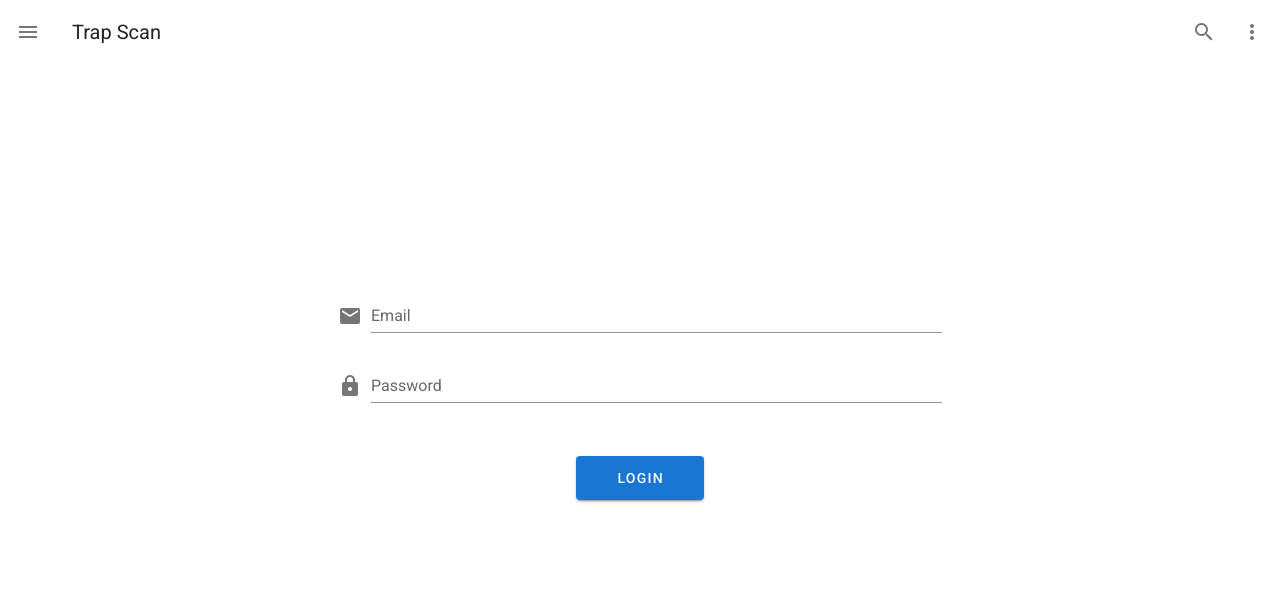
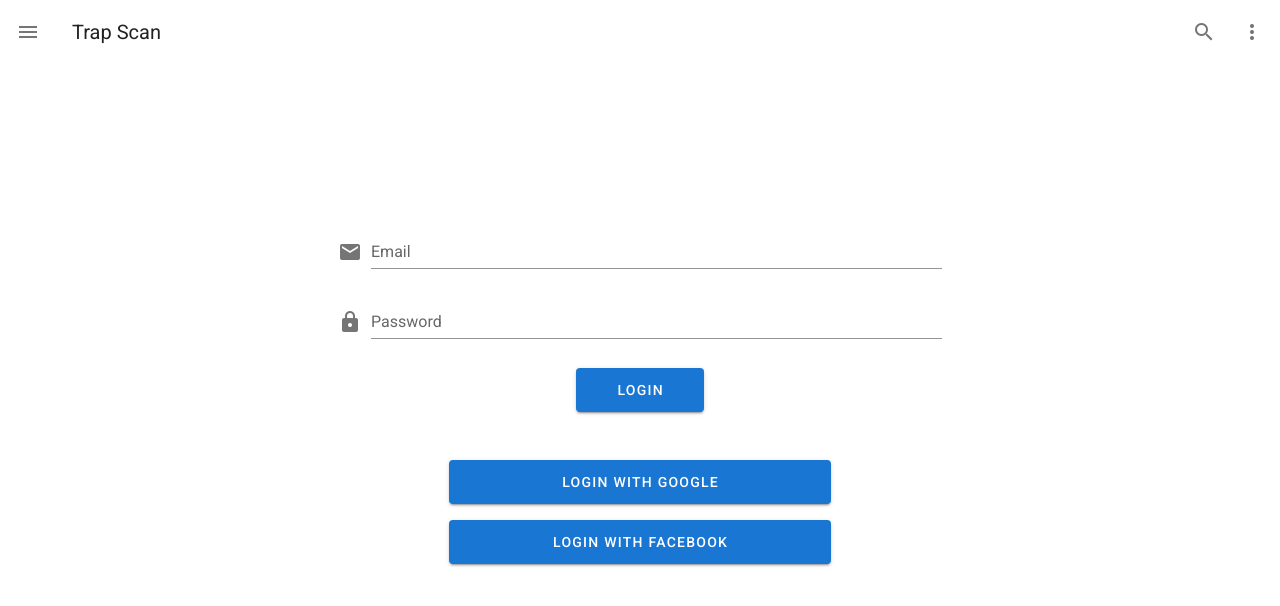
Before and after one commit to gardner/TrapScan, a Vue app: page / in a window 1280 px wide. Shown: the top 606 px of the page. Built offline with nearby package versions, Linux system fonts and the light colour scheme; no server answers; what vue-qrcode-reader would draw is missing.

Commit message:
Adding google auth

```diff
--- a/src/App.vue
+++ b/src/App.vue
@@ -16,6 +16,7 @@
 import { mapGetters } from 'vuex'
 import Navbar from './components/Navbar'
 import BottomNav from './components/BottomNav'
+import firebase from 'firebase'
 export default {
   name: 'App',
   components: {
@@ -25,6 +26,19 @@ export default {
   data: () => ({
     //
   }),
+  created () {
+    firebase.auth().onAuthStateChanged(user => {
+      console.log('State Changed! User => ' + user)
+      this.$store.dispatch('setUser', { user })
+      if (user) {
+        // User - go to dashboard
+        this.$router.push('/dashboard').catch(() => {})
+      } else {
+        // No user, redirect to login
+        this.$router.push('/').catch(() => {})
+      }
+    })
+  },
   computed: {
     ...mapGetters(['getUser', 'isUserAuth'])
   }
--- a/src/components/Navbar.vue
+++ b/src/components/Navbar.vue
@@ -14,12 +14,12 @@
       <v-icon>mdi-magnify</v-icon>
     </v-btn>
 
+    <v-btn icon @>
+      <v-icon>mdi-dots-vertical</v-icon>
+    </v-btn>
+
     <v-btn icon v-if="isUserAuth" @click="signOut">
       <v-icon>mdi-logout</v-icon>
-    </v-btn>
-
-    <v-btn icon @>
-      <v-icon>mdi-dots-vertical</v-icon>
     </v-btn>
   </v-app-bar>
 </template>
--- a/src/main.js
+++ b/src/main.js
@@ -38,10 +38,9 @@ var firebaseConfig = {
 // Initialize Firebase
 firebase.initializeApp(firebaseConfig)
 
-store.dispatch('auth')
-
 let app = ''
 firebase.auth().onAuthStateChanged(user => {
+  // store.dispatch('setUser', user)
   if (!app) {
     app = new Vue({
       router,
--- a/src/store/index.js
+++ b/src/store/index.js
@@ -1,11 +1,8 @@
 import Vue from 'vue'
 import Vuex from 'vuex'
 import firebase from 'firebase'
-import router from '../router'
-// import router from '../router/'
 
 Vue.use(Vuex)
-
 export default new Vuex.Store({
   state: {
     user: null,
@@ -28,10 +25,8 @@ export default new Vuex.Store({
       firebase
         .auth()
         .signInWithEmailAndPassword(email, password)
-        .then(data => {
-          router.push('/dashboard')
-        })
         .catch(error => {
+          alert(error)
           commit('setError', error)
         })
     },
@@ -39,10 +34,25 @@ export default new Vuex.Store({
       firebase
         .auth()
         .signOut()
-        .then(data => {
-          router.push('/')
+        .catch(error => {
+          alert(error)
+          commit('setError', error)
         })
-        .catch(error => {
+    },
+    loginWithGooglePopUp ({ commit }) {
+      var provider = new firebase.auth.GoogleAuthProvider()
+      firebase.auth()
+        .signInWithPopup(provider)
+        .catch((error) => {
+          alert(error)
+          commit('setError', error)
+        })
+    },
+    loginWithGoogleRedirect ({ commit }) {
+      var provider = new firebase.auth.GoogleAuthProvider()
+      firebase.auth()
+        .signInWithPopup(provider)
+        .catch((error) => {
           alert(error)
           commit('setError', error)
         })
@@ -51,11 +61,13 @@ export default new Vuex.Store({
       commit('setEmail', email)
     },
     finishMagicSignIn ({ commit }, { user }) {
-      // router.push('/dashboard')
       commit('setUser', user)
     },
     setError ({ commit }, { error }) {
       commit('setError', error)
+    },
+    setUser ({ commit }, { user }) {
+      commit('setUser', user)
     }
   },
   modules: {
--- a/src/views/Dashboard.vue
+++ b/src/views/Dashboard.vue
@@ -6,7 +6,8 @@
 <script>
 export default {
   data () {
-
+    return {
+    }
   }
 }
 </script>
--- a/src/views/Home.vue
+++ b/src/views/Home.vue
@@ -33,7 +33,7 @@
               </v-icon>
             </v-text-field>
           </v-form>
-          <v-card-actions class="mt-6 flex justify-center">
+          <v-card-actions class="flex justify-center">
             <v-btn
               @click="login"
               large
@@ -41,6 +41,28 @@
               color="primary"
             >
               Login
+            </v-btn>
+        </v-card-actions>
+        <v-card-actions class="mt-8 flex justify-center">
+          <v-btn
+              width="65%"
+              @click="loginWithGooglePopUp"
+              large
+              class="pl-10 pr-10"
+              color="primary"
+            >
+              Login with Google
+            </v-btn>
+        </v-card-actions>
+        <v-card-actions class="flex justify-center">
+            <v-btn
+              width="65%"
+              @click="loginWithFacebook"
+              large
+              class="pl-10 pr-10"
+              color="primary"
+            >
+              Login with Facebook
             </v-btn>
         </v-card-actions>
         <!-- </v-card> -->
@@ -68,7 +90,13 @@ export default {
     login () {
       this.signIn({ email: this.email, password: this.password })
     },
-    ...mapActions(['signIn'])
+    loginWithGooglePopUp () {
+      this.$store.dispatch('loginWithGooglePopUp')
+    },
+    loginWithFacebook () {
+      console.log('Ew facebook')
+    },
+    ...mapActions(['signIn, loginWithGooglePopUp'])
   }
 }
 </script>
```
